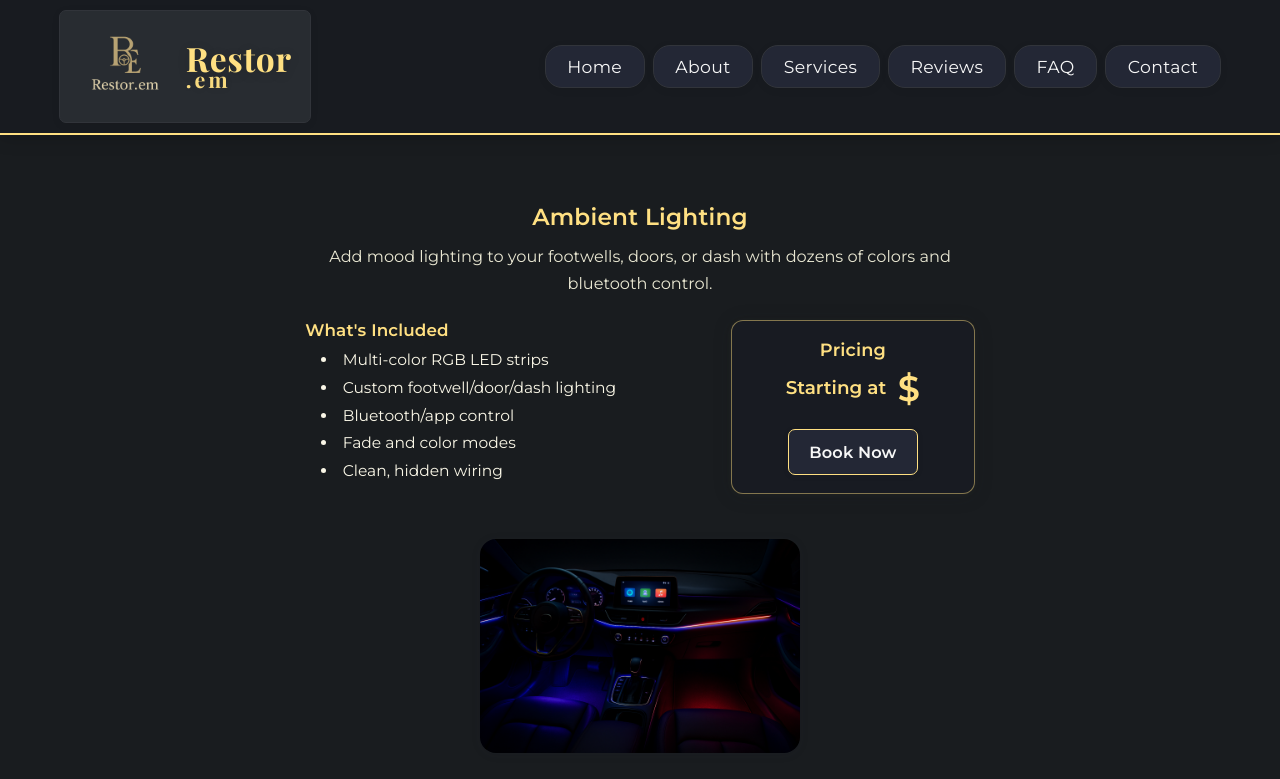
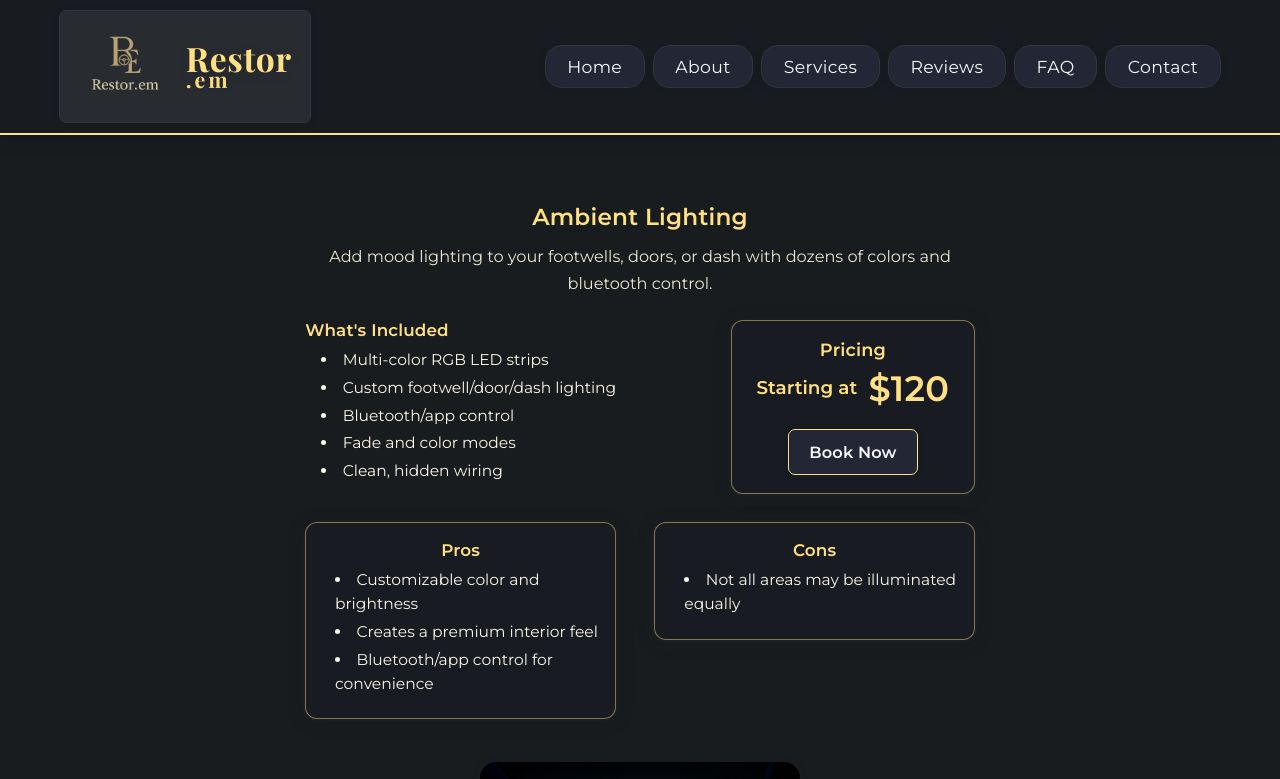
Before and after one commit to usmanAfzalKhan/car-mods-restorem, a React (Create React App) app: page /services/ambient-lighting in a window 1280 px wide. Shown: the top 779 px of the page. Built offline with nearby package versions, Linux system fonts and the light colour scheme; no server answers.

Commit message:
Add individual pricing, pros, and cons for all services (client-ready)

```diff
--- a/src/data/services.js
+++ b/src/data/services.js
@@ -1,8 +1,10 @@
+// src/data/services.js
 export const services = [
   {
     id: 'headlight-restoration',
     title: 'Headlight Restoration',
     imgUrl: '/images/headlight-restoration.png',
+    price: 60, // Set price here
     description:
       'Restore clouded, yellowed or dull headlight lenses to factory-clear. We use a precision polish system plus UV sealant to protect them for years.',
     whatsIncluded: [
@@ -11,12 +13,22 @@ export const services = [
       "Lens cleaning and prep",
       "Restores clarity, improves night visibility",
       "No removal of headlight required"
+    ],
+    pros: [
+      "Restores night visibility and safety",
+      "Saves money vs replacing headlights",
+      "Quick (usually under an hour)",
+      "UV protection for long-lasting results"
+    ],
+    cons: [
+      "Cannot fix cracked or deeply damaged lenses"
     ]
   },
   {
     id: 'android-stereos',
     title: 'Android Stereos',
     imgUrl: '/images/android-stereo.png',
+    price: 250,
     description:
       'Upgrade your dash with a modern Android-powered touchscreen unit. Bluetooth, CarPlay/Android Auto, navigation, and more, all professionally installed.',
     whatsIncluded: [
@@ -25,12 +37,22 @@ export const services = [
       "Seamless dash installation",
       "Microphone & backup camera ready",
       "Hands-free phone/music controls"
+    ],
+    pros: [
+      "Modernizes your vehicle",
+      "Full connectivity (Apple/Android/Bluetooth)",
+      "Professional fit and finish",
+      "Retains steering wheel controls (most cars)"
+    ],
+    cons: [
+      "May require dash kit (extra charge on some cars)"
     ]
   },
   {
     id: 'parking-sensors',
     title: 'Parking Sensors',
     imgUrl: '/images/parking-sensors.png',
+    price: 150,
     description:
       'Add front and/or rear parking sensors to help you park safely and with confidence in tight spots.',
     whatsIncluded: [
@@ -39,12 +61,21 @@ export const services = [
       "Audible beeps or visual display",
       "System calibration",
       "Professional, hidden wiring"
+    ],
+    pros: [
+      "Easier parking in tight spots",
+      "Reduces risk of bumps and scrapes",
+      "Professional color-matched install"
+    ],
+    cons: [
+      "Visible sensor caps on some bumpers"
     ]
   },
   {
     id: 'blindspot-monitor',
     title: 'Blindspot Monitor',
     imgUrl: '/images/blindspot-monitor.png',
+    price: 220,
     description:
       'Install radar-based blindspot monitors that alert you when vehicles enter your blind zone.',
     whatsIncluded: [
@@ -53,12 +84,21 @@ export const services = [
       "Audible/visual alerts",
       "Professional integration",
       "Compatible with most vehicles"
+    ],
+    pros: [
+      "Modern safety upgrade",
+      "Alerts for hidden cars in adjacent lanes",
+      "Seamless integration"
+    ],
+    cons: [
+      "Requires professional installation"
     ]
   },
   {
     id: 'led-lighting',
     title: 'LED Lighting',
     imgUrl: '/images/led-lighting.png',
+    price: 90,
     description:
       'Replace factory bulbs with long-lasting, high-output LED lighting for headlights, tail lights, or interior.',
     whatsIncluded: [
@@ -67,12 +107,21 @@ export const services = [
       "Plug-and-play or custom install",
       "Color/brightness options",
       "No dashboard errors"
+    ],
+    pros: [
+      "Long-lasting & energy efficient",
+      "Brighter and whiter light",
+      "Multiple color options"
+    ],
+    cons: [
+      "Some vehicles may require CANBUS adapters"
     ]
   },
   {
     id: 'ambient-lighting',
     title: 'Ambient Lighting',
     imgUrl: '/images/ambient-lighting.png',
+    price: 120,
     description:
       'Add mood lighting to your footwells, doors, or dash with dozens of colors and bluetooth control.',
     whatsIncluded: [
@@ -81,12 +130,21 @@ export const services = [
       "Bluetooth/app control",
       "Fade and color modes",
       "Clean, hidden wiring"
+    ],
+    pros: [
+      "Customizable color and brightness",
+      "Creates a premium interior feel",
+      "Bluetooth/app control for convenience"
+    ],
+    cons: [
+      "Not all areas may be illuminated equally"
     ]
   },
   {
     id: 'underglow',
     title: 'Underglow',
     imgUrl: '/images/underglow.png',
+    price: 180,
     description:
       'Install vibrant undercarriage LED strips with remote-controlled color and strobe effects.',
     whatsIncluded: [
@@ -95,12 +153,21 @@ export const services = [
       "Strobe, fade, and static modes",
       "Hidden, weather-resistant wiring",
       "Custom fit for your vehicle"
+    ],
+    pros: [
+      "Dramatic visual effect at night",
+      "Customizable colors and effects",
+      "Weatherproof, safe for car washes"
+    ],
+    cons: [
+      "Not legal in all areas (check local laws)"
     ]
   },
   {
     id: 'backup-camera',
     title: 'Backup Camera',
     imgUrl: '/images/backup-camera.png',
+    price: 140,
     description:
       'Mount a high-resolution rear-view camera and integrate it into your dash display for safe reversing.',
     whatsIncluded: [
@@ -109,6 +176,14 @@ export const services = [
       "Reverse signal integration",
       "Wide-angle, low-light camera (night vision)",
       "Tested for clear, reliable video"
+    ],
+    pros: [
+      "Greatly increases rear visibility",
+      "Reduces risk of accidents",
+      "Night vision for safety at all hours"
+    ],
+    cons: [
+      "Some vehicles need dash screen upgrade"
     ]
   }
 ];
--- a/src/pages/ServiceDetailPage.css
+++ b/src/pages/ServiceDetailPage.css
@@ -16,7 +16,6 @@
   flex-direction: column;
   align-items: center;
   background: transparent;
-  /* Add a bit of top margin for gap from header */
   margin-top: 1.3rem;
 }
 
@@ -54,7 +53,6 @@
   width: 100%;
 }
 
-/* What's Included */
 .what-included {
   width: 100%;
   text-align: center;
@@ -85,7 +83,6 @@
   list-style: disc inside;
 }
 
-/* Pricing Box */
 .price-section {
   width: 100%;
   margin: 0.7rem 0 1rem 0;
@@ -123,7 +120,6 @@
   margin-bottom: 0.63rem;
 }
 
-/* Price highlight */
 .highlight-price {
   font-size: 1.15rem;
   font-weight: 700;
@@ -218,6 +214,51 @@
   box-shadow: none;
 }
 
+/* ========== PROS & CONS SECTIONS ========== */
+.pros-cons-row {
+  display: flex;
+  flex-direction: column;
+  gap: 1.2rem;
+  width: 100%;
+  margin-bottom: 1.6rem;
+}
+
+.pros-cons-shared {
+  background: #181b22;
+  border: 1.2px solid #ffe08277;
+  border-radius: 12px;
+  box-shadow: 0 2px 18px #181b2234, 0 1px 7px #ffe0820a;
+  padding: 1.1rem 0.8rem 1.18rem 0.8rem;
+  color: #faf7e7;
+  max-width: 420px;
+  margin: 0 auto;
+  text-align: center;
+}
+
+.pros-section h2, .cons-section h2 {
+  color: #ffe082;
+  font-size: 1.05rem;
+  margin-bottom: 0.5rem;
+  font-weight: 700;
+  letter-spacing: 0.01em;
+}
+
+.pros-cons-shared ul {
+  padding-left: 1em;
+  margin: 0 auto;
+  text-align: left;
+  display: inline-block;
+}
+
+.pros-cons-shared li {
+  margin-bottom: 0.22rem;
+  font-size: 0.97rem;
+  color: #faf7e7;
+  line-height: 1.55;
+  font-weight: 500;
+  list-style: disc inside;
+}
+
 /* Responsive - side by side row on desktop */
 @media (min-width: 900px) {
   .service-detail-center {
@@ -258,9 +299,23 @@
     max-width: 360px;
     border-radius: 16px;
   }
+
+  /* Side-by-side pros/cons */
+  .pros-cons-row {
+    flex-direction: row;
+    align-items: flex-start;
+    justify-content: center;
+    gap: 2.4rem;
+    width: 100%;
+  }
+  .pros-cons-shared {
+    min-width: 200px;
+    max-width: 340px;
+    margin: 0;
+  }
 }
 
-/* Extra mobile tweaks - LARGE IMAGE BUT NOT TOO LARGE ON MOBILE */
+/* Extra mobile tweaks */
 @media (max-width: 600px) {
   .service-detail-center {
     padding: 0.9rem 0.04rem 0.9rem 0.04rem;
@@ -312,4 +367,14 @@
     font-size: 0.97rem;
     border-radius: 6px;
   }
+
+  .pros-cons-row {
+    flex-direction: column;
+    gap: 1.2rem;
+    margin-bottom: 1.1rem;
+  }
+  .pros-cons-shared {
+    max-width: 99vw;
+    min-width: 0;
+  }
 }
--- a/src/pages/ServiceDetailPage.jsx
+++ b/src/pages/ServiceDetailPage.jsx
@@ -32,9 +32,28 @@ export default function ServiceDetailPage() {
           <div className="price-section price-boxed">
             <h2 className="price-title">Pricing</h2>
             <div className="price-desc highlight-price">
-              Starting at <span className="price-big">$</span>
+              Starting at <span className="price-big">${service.price}</span>
             </div>
             <button className="book-button">Book Now</button>
+          </div>
+        </div>
+
+        <div className="pros-cons-row">
+          <div className="pros-section pros-cons-shared">
+            <h2>Pros</h2>
+            <ul>
+              {service.pros.map((item, i) => (
+                <li key={i}>{item}</li>
+              ))}
+            </ul>
+          </div>
+          <div className="cons-section pros-cons-shared">
+            <h2>Cons</h2>
+            <ul>
+              {service.cons.map((item, i) => (
+                <li key={i}>{item}</li>
+              ))}
+            </ul>
           </div>
         </div>
 
```
